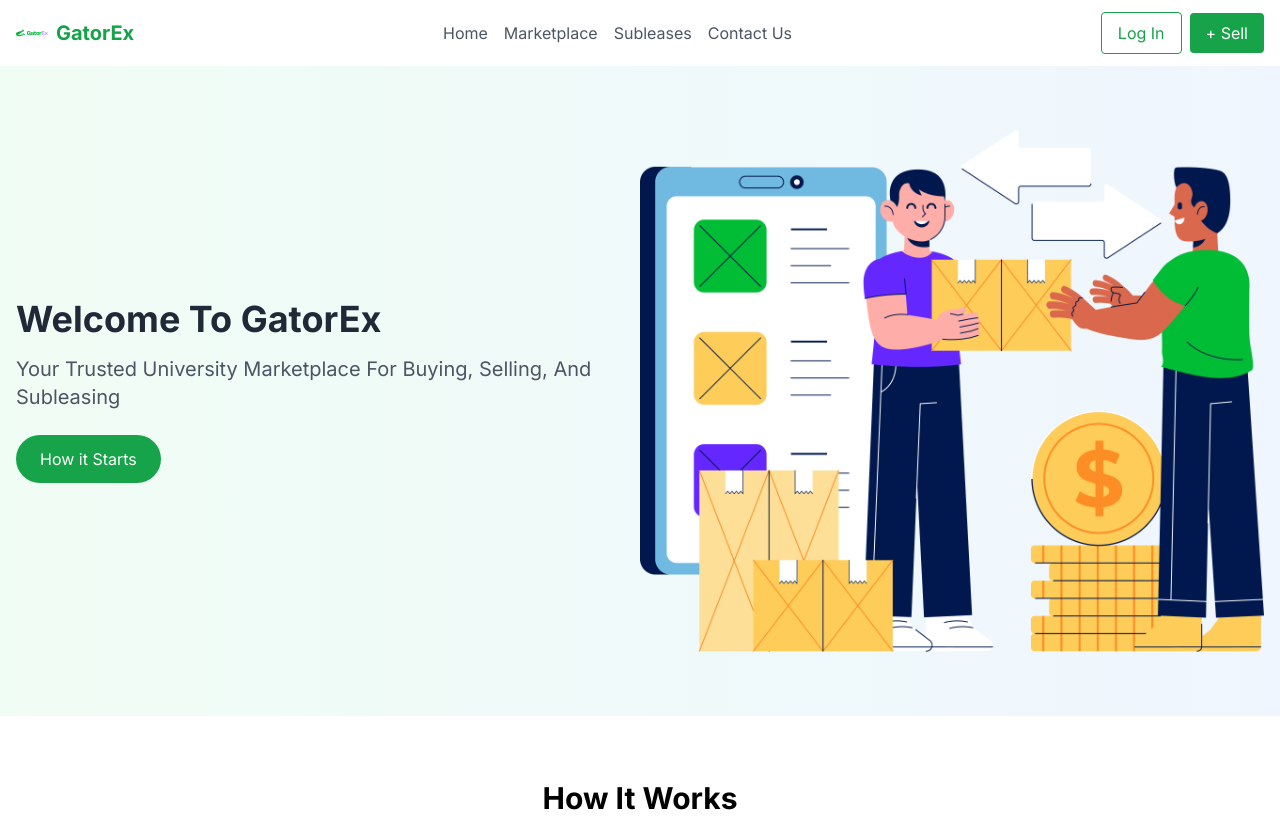
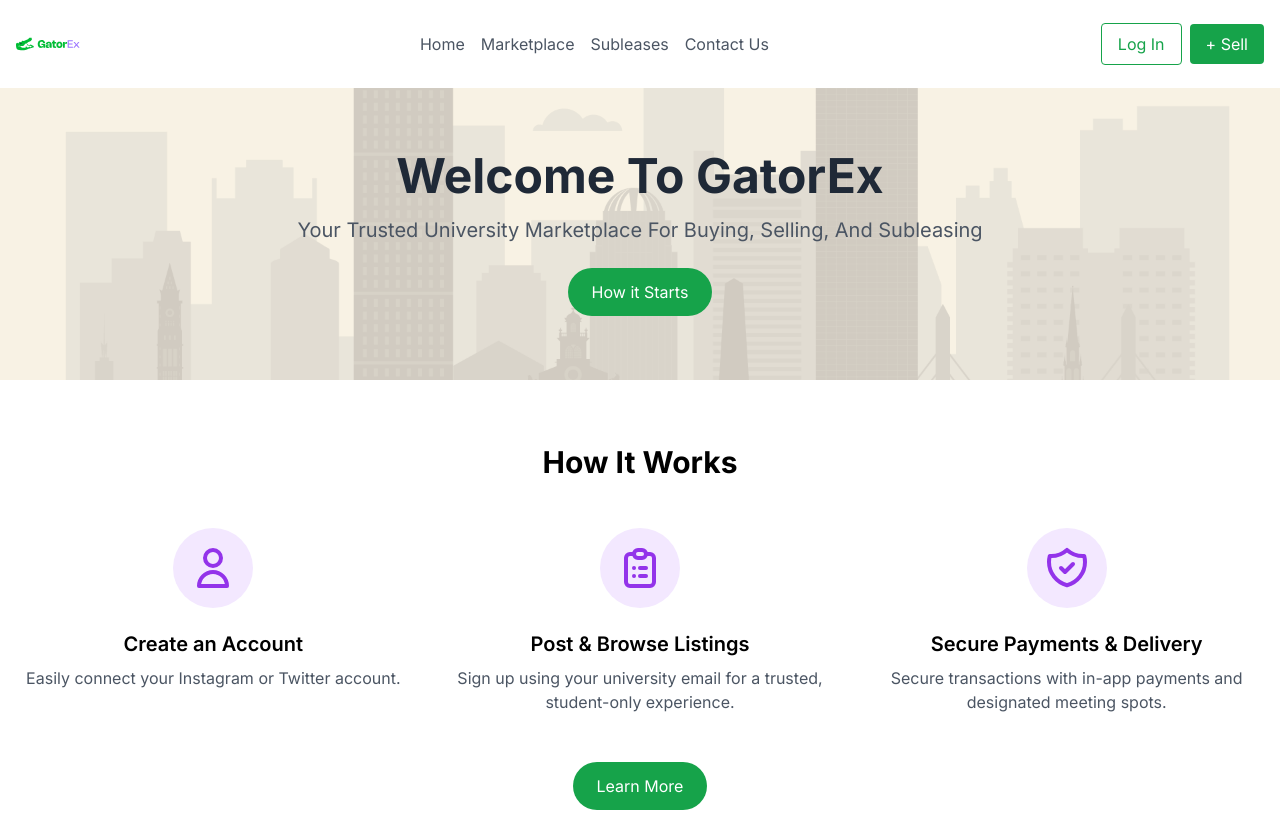
Before and after one commit to shashanka2a/gatorex, a plain HTML site: page index.html in a window 1280 px wide. Shown: the top 819 px of the page. Drawn offline with nearby package versions, Linux system fonts and the light colour scheme.

Commit message:
Update index.html

```diff
--- a/index.html
+++ b/index.html
@@ -11,18 +11,18 @@
             font-family: 'Inter', sans-serif;
         }
         .hero-bg {
-            background-image: url('background-image-url'); /* Use the background image URL here */
+            background-image: url('landscape.png'); /* Add your cityscape image URL */
             background-size: cover;
             background-position: center;
         }
     </style>
 </head>
 <body class="bg-gray-50">
+    <!-- Header -->
     <header class="bg-white shadow-sm">
         <nav class="container mx-auto px-4 py-3 flex items-center justify-between">
             <div class="flex items-center">
-                <img src="logo.svg" alt="GatorEx Logo" class="h-8 w-8 mr-2">
-                <span class="text-green-600 font-bold text-xl">GatorEx</span>
+                <img src="logo.svg" alt="GatorEx Logo" class="h-16 w-16 mr-2">
             </div>
             <div class="hidden md:flex space-x-4">
                 <a href="#" class="text-gray-600 hover:text-green-600">Home</a>
@@ -37,18 +37,12 @@
         </nav>
     </header>
 
-    <main>
     <!-- Hero Section -->
-        <section class="hero bg-gradient-to-r from-green-50 to-blue-50 py-16">
-            <div class="container mx-auto px-4 flex flex-col md:flex-row items-center">
-                <div class="md:w-1/2 mb-8 md:mb-0">
-                    <h1 class="text-4xl font-bold text-gray-800 mb-4">Welcome To GatorEx</h1>
+    <section class="hero hero-bg py-16 text-center bg-[#f8f2e4]">
+        <div class="container mx-auto px-4">
+            <h1 class="text-5xl font-bold text-gray-800 mb-4">Welcome To GatorEx</h1>
             <p class="text-xl text-gray-600 mb-6">Your Trusted University Marketplace For Buying, Selling, And Subleasing</p>
             <button class="px-6 py-3 bg-green-600 text-white rounded-full hover:bg-green-700 transition">How it Starts</button>
-                </div>
-                <div class="md:w-1/2">
-                    <img src="hero.png" alt="Marketplace Illustration" class="w-full h-auto">
-                </div>
         </div>
     </section>
 
@@ -83,17 +77,17 @@
                 <button class="px-6 py-3 bg-green-600 text-white rounded-full hover:bg-green-700 transition">Learn More</button>
             </div>
         </div>
+        </div>
     </section>
 
-        <!-- Why Choose Us Section -->
-        <section class="why-choose-us py-16 bg-gray-900 text-white">
+    <!-- Why Choose GatorEx Section -->
+    <section class="why-choose-us py-16 bg-[#0e002a] text-white">
         <div class="container mx-auto px-4">
             <h2 class="text-3xl font-bold text-center mb-12">Why Choose GatorEx?</h2>
             <div class="grid grid-cols-1 md:grid-cols-2 lg:grid-cols-4 gap-8">
                 <div class="text-center">
                     <div class="bg-purple-800 rounded-full p-4 inline-block mb-4">
-                            <svg class="w-12 h-12 text-purple-200" fill="none" stroke="currentColor" viewBox="0 0 24 24"><path stroke-linecap="round" stroke-linejoin="round" stroke-width="2" d="M17 20h5v-2a3 3 0 00-5.356-1.857M17 20H7m10 0v-2c0-.656-.126-1.283-.356-1.857M7 20H2v-2a3 3 0 015.356-1.857M7 20v-2c0-.656.126-1.283.356-1.857m0 0a5.002 5.002 0 019.288 0M15 7a3 3 0 11-6 0 3 3 0 016 0zm6 3a2 2 0 11-4 0 2 2 0 014 0zM7 10a2 2 0 11-4 0 2 2 0
-                                                            014 0z"></path></svg>
+                        <svg class="w-12 h-12 text-purple-200" fill="none" stroke="currentColor" viewBox="0 0 24 24"><path stroke-linecap="round" stroke-linejoin="round" stroke-width="2" d="M17 20h5v-2a3 3 0 00-5.356-1.857M17 20H7m10 0v-2c0-.656-.126-1.283-.356-1.857M7 20H2v-2a3 3 0 015.356-1.857M7 20v-2c0-.656.126-1.283.356-1.857m0 0a5.002 5.002 0 019.288 0M15 7a3 3 0 11-6 0 3 3 0 016 0zm6 3a2 2 0 11-4 0 2 2 0 014 0zM7 10a2 2 0 11-4 0 2 2 0 014 0z"></path></svg>
                     </div>
                     <h3 class="text-xl font-semibold mb-2">Community-Focused</h3>
                     <p class="text-gray-300">Built exclusively for UF students, fostering a close-knit community.</p>
```
Lines whose indentation alone changed are shown as unchanged.
